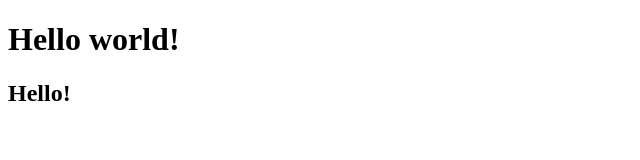
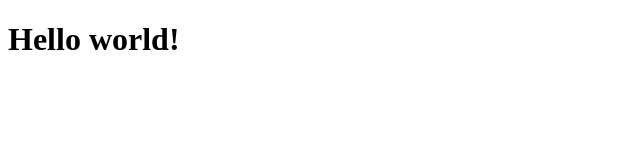
Before and after one commit to Ksummmer/Goadream, a plain HTML site: page index.html in a window 1280 px wide. Shown: the whole page, without its empty margins (0-640 px from the left). Drawn offline with Linux system fonts and the light colour scheme.

```diff
--- a/index.html
+++ b/index.html
@@ -8,7 +8,6 @@
 <body>
 
 <h1>Hello world!</h1>
-<h2>Hello!</h2>
 
 </body>
 </html>
```
Also changed, not shown: 2 other files.
